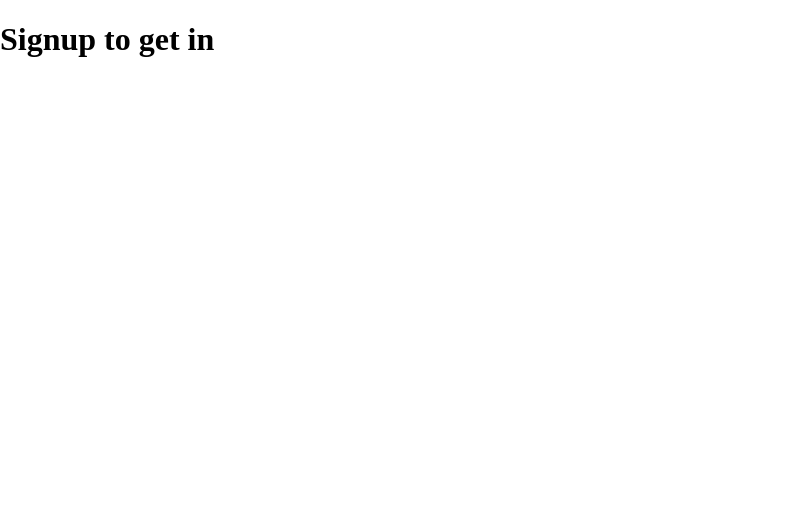
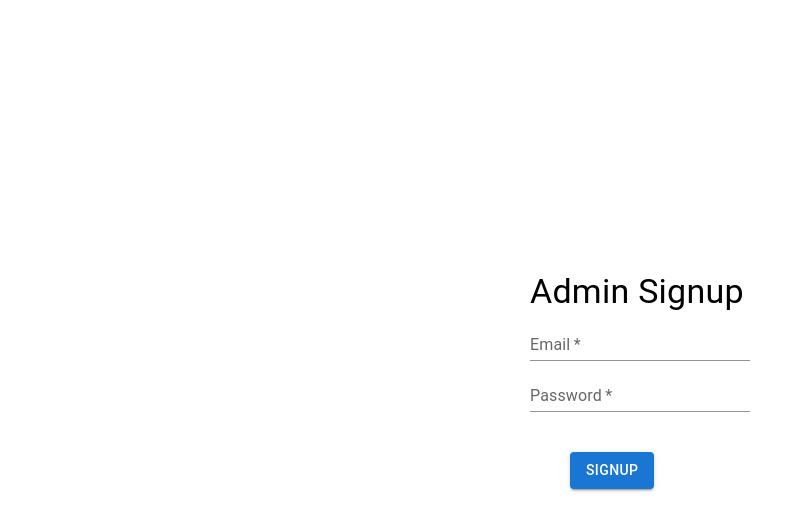
Before and after one commit to Utkarsh-K10/oitscom-frontend, a React (Vite) app: page / in a window 1280 px wide. Shown: the top 530 px of the page, without its empty margins (0-812 px from the left). Built offline with nearby package versions, Linux system fonts and the light colour scheme.

Commit message:
OITS Signup form

```diff
--- a/package.json
+++ b/package.json
@@ -9,6 +9,10 @@
     "preview": "vite preview"
   },
   "dependencies": {
+    "@emotion/react": "^11.10.5",
+    "@emotion/styled": "^11.10.5",
+    "@mui/material": "^5.11.5",
+    "formik": "^2.2.9",
     "react": "^18.2.0",
     "react-dom": "^18.2.0",
     "react-pro-sidebar": "^1.0.0-alpha.9",
--- a/src/App.tsx
+++ b/src/App.tsx
@@ -1,38 +1,37 @@
-import {BrowserRouter , Routes, Route} from 'react-router-dom'
+import { BrowserRouter, Routes, Route } from "react-router-dom";
 import Layout from "./Layout";
 import Dashboard from "./pages/Dashboard";
 import Product from "./pages/Product";
-import {useState} from "react";
+import { useState } from "react";
 import Signup from "./pages/authpages/Signup";
-
 
 function App() {
   const [isUserPresent, setIsUserPresent] = useState(false);
   return (
     <BrowserRouter>
-          <div style={{
-              display:"flex",
-              justifyContent:"stretch"
-          }}>
-              {
-                  !isUserPresent?
+      <div
+        style={{
+          display: "flex",
+          justifyContent: "stretch",
+        }}
+      >
+        {!isUserPresent ? (
           <Routes>
-                          <Route path='/' element={<Signup/>}/>
-                          <Route path="/login" element={<Signup/>}/>
+            <Route path="/" element={<Signup />} />
+            <Route path="/login" element={<Signup />} />
           </Routes>
-                      :
+        ) : (
           <>
-                         <Layout/>
+            <Layout />
             <Routes>
-                             <Route path="/dashboard" element={<Dashboard/>}/>
-                             <Route path="/products" element={<Product/>}/>
+              <Route path="/dashboard" element={<Dashboard />} />
+              <Route path="/products" element={<Product />} />
             </Routes>
           </>
-              }
+        )}
       </div>
     </BrowserRouter>
-
-  )
+  );
 }
 
-export default App
+export default App;
--- /dev/null
+++ b/src/context/user/UserProvider.tsx
@@ -0,0 +1,33 @@
+import { createContext, useContext, useEffect, useReducer } from "react";
+import UserReducer from "../../reducers/UserReducer";
+
+const initialState = {
+  isLoading: false,
+  admin: [],
+  isAdminPresent: false,
+};
+
+const baseUrl = `http://localhost:3000`;
+const UserContext = createContext({});
+
+export const UserProvider = ({ children }: any) => {
+  const [state, dispatch] = useReducer(UserReducer, initialState);
+
+  const fetchUser = async () => {
+    const response = await fetch(`${baseUrl}/admin`);
+    const data = await response.json();
+    dispatch({ type: "FETCHUSER", payload: data });
+  };
+
+  useEffect(() => {
+    // fetchUser();
+  }, []);
+
+  return (
+    <UserContext.Provider value={{ ...state }}>{children}</UserContext.Provider>
+  );
+};
+
+export const useUser = () => {
+  return useContext(UserContext);
+};
--- a/src/main.tsx
+++ b/src/main.tsx
@@ -1,13 +1,16 @@
-import React from 'react'
-import ReactDOM from 'react-dom/client'
-import App from './App'
-import { ProSidebarProvider } from 'react-pro-sidebar';
-import './index.css'
+import React from "react";
+import ReactDOM from "react-dom/client";
+import App from "./App";
+import { ProSidebarProvider } from "react-pro-sidebar";
+import "./index.css";
+import { UserProvider } from "./context/user/UserProvider";
 
-ReactDOM.createRoot(document.getElementById('root') as HTMLElement).render(
+ReactDOM.createRoot(document.getElementById("root") as HTMLElement).render(
   <React.StrictMode>
-              <ProSidebarProvider>
-                  <App/>
-              </ProSidebarProvider>
+    <ProSidebarProvider>
+      <UserProvider>
+        <App />
+      </UserProvider>
+    </ProSidebarProvider>
   </React.StrictMode>
-)
+);
--- a/src/pages/authpages/Signup.tsx
+++ b/src/pages/authpages/Signup.tsx
@@ -1,11 +1,98 @@
-import React from 'react';
+import { useUser } from "../../context/user/UserProvider";
+import Grid from "@mui/material/Grid";
+import { Formik, Field, ErrorMessage, Form } from "formik";
+import { Button, FormHelperText, TextField, Typography } from "@mui/material";
 
 const Signup = () => {
-    return (
-        <div>
-            <h1>Signup to get in</h1>
-        </div>
-    );
+  const { admin }: any = useUser();
+
+  console.log({ admin });
+
+  const initialValues = { email: "", password: "" };
+
+  const validate = (values: any) => {
+    const errors = {} as any;
+    if (!values.email) {
+      errors.email = "Required";
+    } else if (!/^[A-Z0-9._%+-]+@[A-Z0-9.-]+\.[A-Z]{2,}$/i.test(values.email)) {
+      errors.email = "Invalid email address";
+    }
+    if (!values.password) {
+      errors.password = "Required";
+    }
+    return errors;
+  };
+
+  const submit = async (values: any, setSubmitting: any) => {
+    setTimeout(() => {
+      alert(JSON.stringify(values, null, 2));
+      setSubmitting(false);
+    }, 400);
+  };
+
+  return (
+    <Grid
+      container
+      direction="column"
+      justifyContent="center"
+      alignItems="center"
+      height={"100vh"}
+    >
+      <Formik
+        validateOnChange={false}
+        validateOnBlur={false}
+        initialValues={initialValues}
+        validate={validate}
+        onSubmit={(values, { setSubmitting }) =>
+          submit({ ...values }, setSubmitting)
+        }
+      >
+        {({ isSubmitting, errors, touched }) => (
+          <Form>
+            <Typography variant="h4">Admin Signup </Typography>
+            <Grid item xs={4} md={12}>
+              <Field
+                type="email"
+                name="email"
+                as={TextField}
+                variant="standard"
+                label="Email"
+                required
+                id="email"
+              />
+              {errors && touched && (
+                <FormHelperText style={{ color: "red" }}>
+                  {errors.email}
+                </FormHelperText>
+              )}
+            </Grid>
+
+            <Grid item xs={12}>
+              <Field
+                id="password"
+                as={TextField}
+                label="Password"
+                variant="standard"
+                name="password"
+                type="password"
+                required
+              />
+              {errors && (
+                <FormHelperText style={{ color: "red" }}>
+                  {errors.password}
+                </FormHelperText>
+              )}
+            </Grid>
+            <Grid item xs={12} md={12} sx={{ m: 5 }}>
+              <Button type="submit" disabled={isSubmitting} variant="contained">
+                Signup
+              </Button>
+            </Grid>
+          </Form>
+        )}
+      </Formik>
+    </Grid>
+  );
 };
 
 export default Signup;
--- /dev/null
+++ b/src/reducers/UserReducer.tsx
@@ -0,0 +1,8 @@
+function UserReducer(state: any, action: any) {
+  switch (action.type) {
+    case "FETCHUSER":
+      return { ...state, admin: action.payload };
+  }
+}
+
+export default UserReducer;
```
Also changed, not shown: 1 other file (tests, documents, lock files or other folders). Lines whose indentation alone changed are shown as unchanged.
